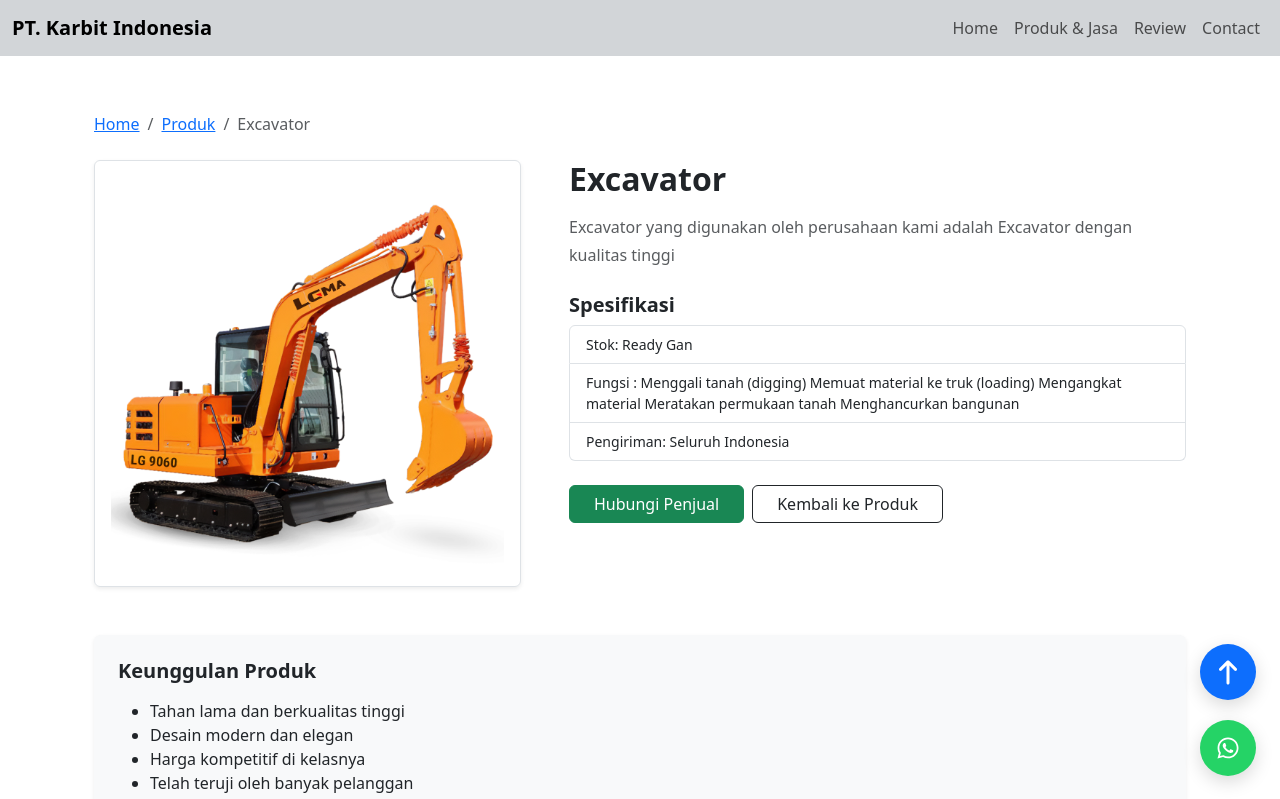
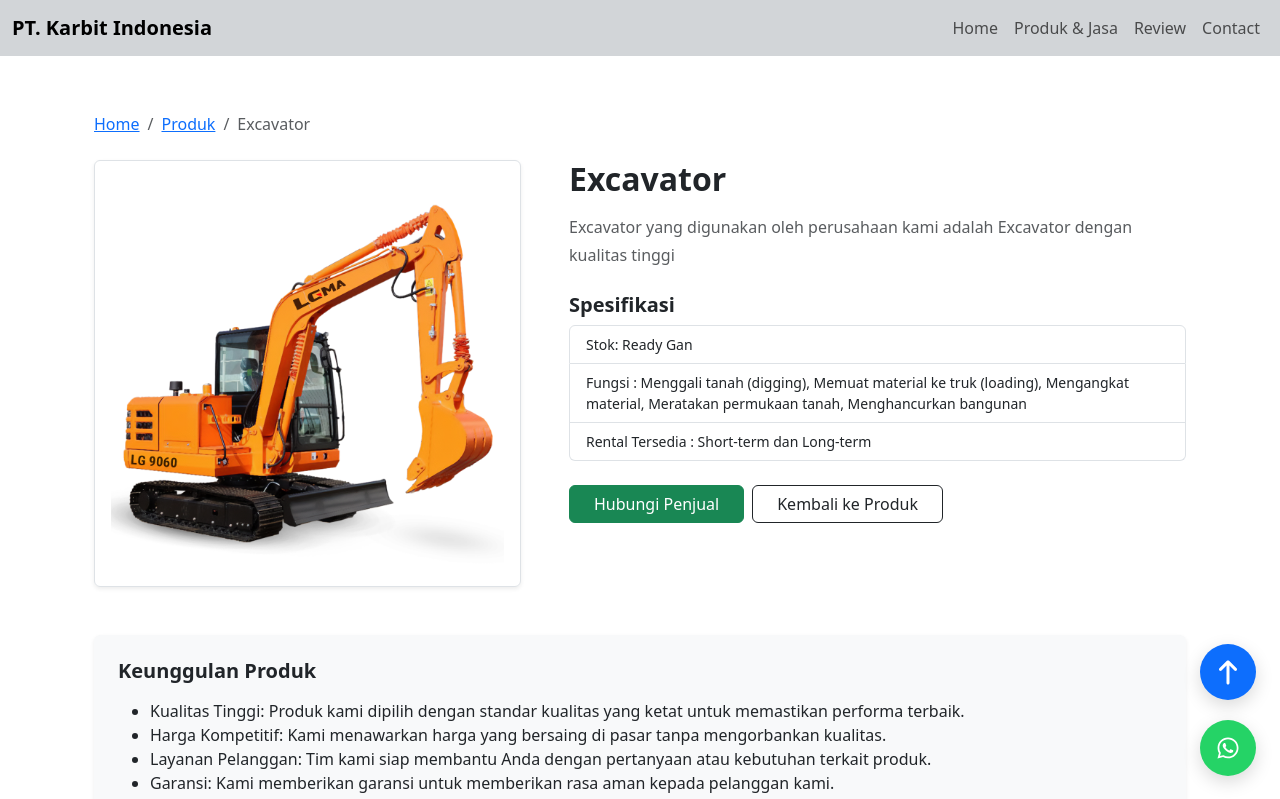
Before and after one commit to apengjers/PT-KarbitIndonesia, a React (Vite) app: page /PT-KarbitIndonesia/product/1 in a window 1280 px wide. Shown: the top 799 px of the page. Built offline with nearby package versions, Linux system fonts and the light colour scheme.

Commit message:
fix detail product

```diff
--- a/src/assets/components/ProductDetail.jsx
+++ b/src/assets/components/ProductDetail.jsx
@@ -58,7 +58,7 @@ export default function ProductDetail() {
             <ul className="list-group small">
               <li className="list-group-item">Stok: {product.status}</li>
               <li className="list-group-item">Fungsi : {product.fungsi}</li>
-              <li className="list-group-item">Pengiriman: Seluruh Indonesia</li>
+              <li className="list-group-item">Rental Tersedia : {product.rental}</li>
             </ul>
           </div>
 
@@ -80,10 +80,11 @@ export default function ProductDetail() {
       <div className="mt-5 p-4 rounded shadow-sm bg-light">
         <h5 className="fw-semibold mb-3">Keunggulan Produk</h5>
         <ul className="mb-0">
-          <li>Tahan lama dan berkualitas tinggi</li>
-          <li>Desain modern dan elegan</li>
-          <li>Harga kompetitif di kelasnya</li>
-          <li>Telah teruji oleh banyak pelanggan</li>
+          <li>Kualitas Tinggi: Produk kami dipilih dengan standar kualitas yang ketat untuk memastikan performa terbaik.</li>
+          <li>Harga Kompetitif: Kami menawarkan harga yang bersaing di pasar tanpa mengorbankan kualitas.</li>
+          <li>Layanan Pelanggan: Tim kami siap membantu Anda dengan pertanyaan atau kebutuhan terkait produk.</li>
+          <li>Garansi: Kami memberikan garansi untuk memberikan rasa aman kepada pelanggan kami.</li>
+          <li>Pengiriman Cepat: Kami berkomitmen untuk mengirimkan produk tepat waktu sesuai dengan janji kami.</li>
         </ul>
       </div>
     </div>
--- a/src/assets/data/products.js
+++ b/src/assets/data/products.js
@@ -9,24 +9,30 @@ export const products = [
         image: Excavator,
         description: "Excavator yang digunakan oleh perusahaan kami adalah Excavator dengan kualitas tinggi",
         status: "Ready Gan",
-        fungsi: "Menggali tanah (digging) \nMemuat material ke truk (loading)\nMengangkat material\nMeratakan permukaan tanah\nMenghancurkan bangunan"
+        fungsi: "Menggali tanah (digging), Memuat material ke truk (loading), Mengangkat material, Meratakan permukaan tanah, Menghancurkan bangunan",
+        rental: "Short-term dan Long-term"
     }, {
         id: 2,
         name: "Dozer",
         image: Dozer,
         description: "Dozer yang digunakan oleh perusahaan kami adalah Dozer dengan kualitas tinggi",
-        fungsi: "Meratakan tanah\nMendorong material\nMembersihkan lahan\nMembuat jalan akses sementara"
+        status: "Ready Gan",
+        fungsi: "Meratakan tanah, Mendorong material, Membersihkan lahan, Membuat jalan akses sementara",
+        rental: "Short-term dan Long-term"
     }, {
         id: 3,
         name: "Grader",
         image: Grader,
         description: "Motor Grader yang digunakan oleh perusahaan kami adalah Motor Grader dengan kualitas tinggi",
-        fungsi: "Meratakan permukaan tanah\nMembuat kemiringan atau drainase\nMempersiapkan permukaan jalan sebelum pengaspalan\nMemelihara jalan tanah atau jalan berkerikil"
+        status: "Ready Gan",
+        fungsi: "Meratakan permukaan tanah, Membuat kemiringan atau drainase, Mempersiapkan permukaan jalan sebelum pengaspalan, Memelihara jalan tanah atau jalan berkerikil",
+        rental: "Short-term dan Long-term"
     }, {
         id: 4,
         name: "Honda Supra X 125",
         image: "",
         description: "anjay gaming",
+        status: "Ready Gan",
         fungsi: "kendaraan pribadi"
     }
 ];
```
